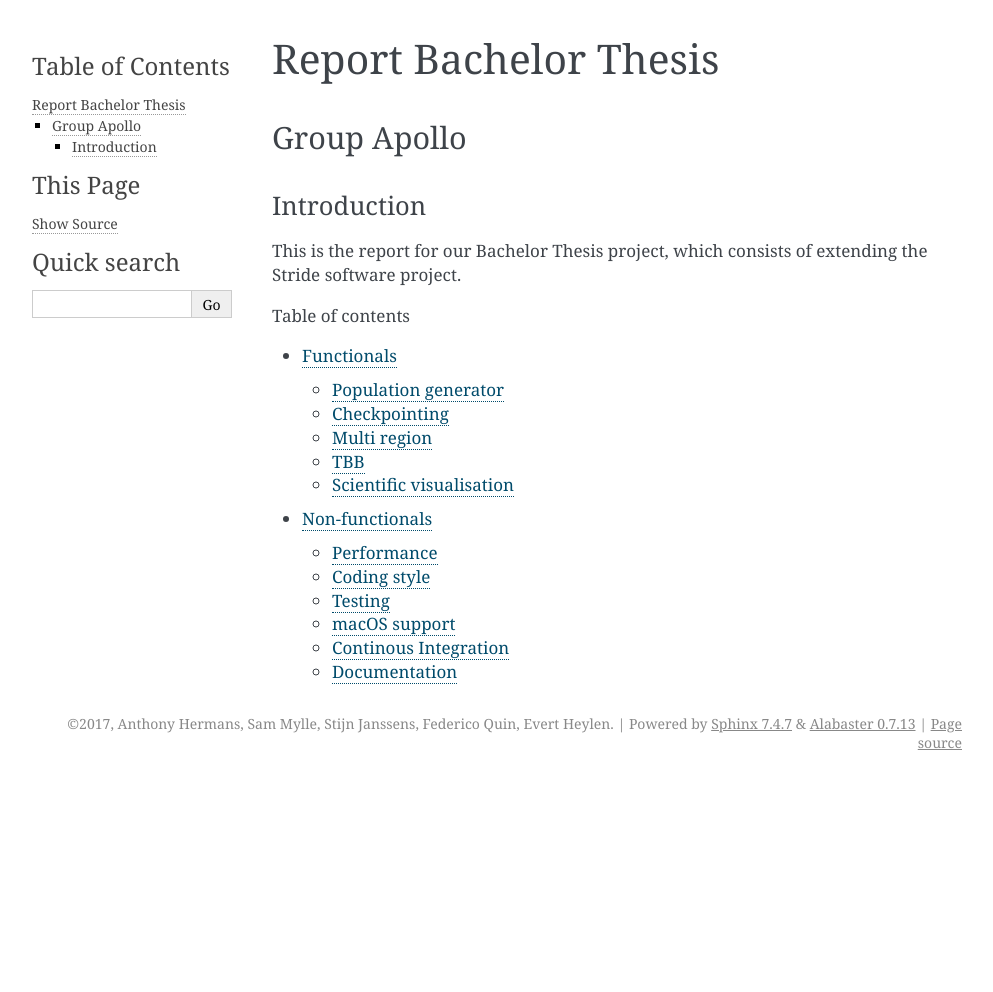
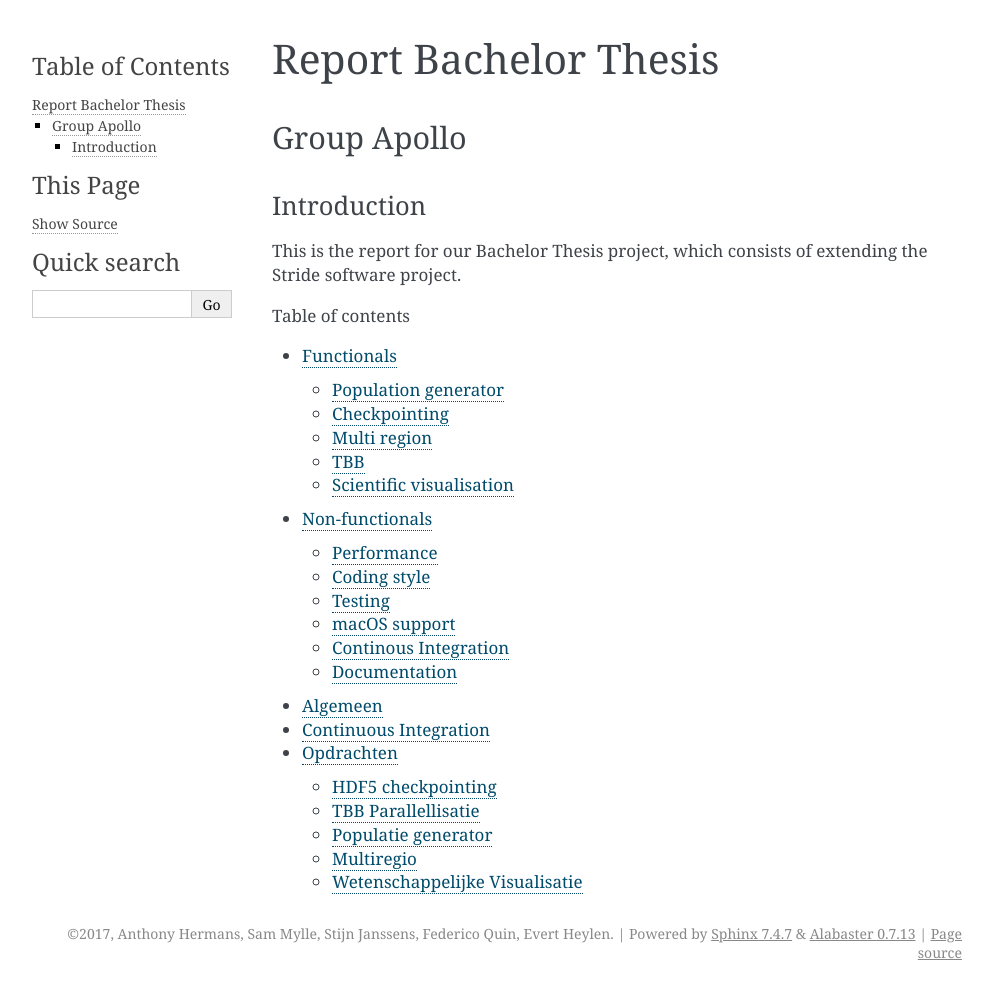
Before and after one commit to Stride-Apollo/Stride-Report, a Sphinx documentation site: the page built from source/index.rst, in a window 1280 px wide. Shown: the whole page, without its empty margins (148-1141 px from the left). Built offline with Sphinx 7.4.7, drawn with Linux system fonts in a browser that asks for light colours; before the commit the page ends 900 px from its top, so only the background shows below that; some of the changed lines change nothing that is shown.

Commit message:
added testplan

```diff
--- a/source/index.rst
+++ b/source/index.rst
@@ -22,3 +22,4 @@ This is the report for our Bachelor Thesis project, which consists of extending
 
    functionals.rst
    nonfunctionals.rst
+   testplan.rst
--- /dev/null
+++ b/source/testplan.rst
@@ -0,0 +1,52 @@
+Algemeen
+========
+
+We gebruiken gtest voor onze tests. De tests zelf splitsen we op in 2 grote delen, de unit tests die normaal snel uitgevoerd kunnen worden en de scenario tests die een pak meer tijd in beslag nemen. Via een parameter die at runtime wordt meegegeven kiezen we tussen de twee delen.
+
+Continuous Integration
+======================
+
+Er zijn 4 verschillende keuzes te maken:
+
+- (korte) unit tests of (lange) scenario tests
+
+- gcc of clang
+
+- TBB of OpenMP
+
+- met of zonder MPI (maar, zie Multiregio hieronder)
+
+Unit tests worden dikwijls uitgevoerd; namelijk bij alle commits. Een pull request mag niet doorgaan tenzij CI zegt dat het ok is (bovenop een manuele review). Zo’n snelle test bestaat dus uit 8 verschillende configuraties, die telkens de volledige testsuite draaien.
+
+Opdrachten
+==========
+
+Voor elke deelopdracht overlopen we even hoe we deze functionaliteit gaan testen.
+
+HDF5 checkpointing
+------------------
+
+Checkpointing testen we op verschillende manieren. Een eerste vorm van testen is het nagaan van het formaat en de inhoud van verschillende hdf5 files. Hierbij maken we een onderscheid tussen happy-day scenario files en foutieve files (niet conform met het opgestelde formaat, verschillend van de toestand van de simulator, ...). Vervolgens doen we een aantal scenario tests van verschillende tussentijdse checkpoints. Ten slotte vergelijken we de uitkomsten van continue runs (runs die van begin tot einde zijn uitgevoerd) met checkpointed runs (runs die starten vanuit een checkpoint).
+
+TBB Parallellisatie
+-------------------
+
+Om TBB te testen hebben we gekozen om eerst scenario’s te schrijven, dan deze scenario’s manueel uit te voeren. We gaan vervolgens de bekomen resultaten na. Als deze resultaten geen fouten bevatten, gebruiken we deze om test cases (gtest) te maken.
+
+Populatie generator
+-------------------
+
+Er zijn enkele klassen die de generator helpen bij het genereren van de populatie. Zo zijn er bijvoorbeeld de alias-methode en de klasse die berekeningen doet met geo-coördinaten. Deze hulpklassen zullen getest worden op zowel gewone scenario's als randgevallen.
+De tests van de generator zelf worden onderverdeeld in 3 delen. Het eerste onderdeel zijn de input files. Als deze files semantisch of syntactisch niet correct zijn moet de generator hiermee om kunnen gaan. Ten tweede moeten we de gegenereerde verdelingen nakijken. Extreme waardes zouden bij voldoende grote populaties niet mogen voorkomen. Het is bijvoorbeeld bijna onmogelijk dat er in een random gegenereerde populatie van 1 000 000 mensen met een werkloosheidsgraad van 10% 700 000 werklozen zijn. Ten slotte wordt er ook nog getest op de effectieve waarden. Bijvoorbeeld: alle gezinssamenstellingen zijn van het begin af aan bekend. Het zou niet mogen dat er een familie wordt gegenereerd waarvan de samenstelling eigenlijk niet bestaat.
+
+Multiregio
+----------
+
+In onze architectuur plannen we om de details van de MPI communicatie volledig weg te abstraheren in een interface die gelijk is voor zowel shared-memory implementatie als voor de MPI implementatie. Eens de implementatie van die interface voor MPI klaar is, testen we dit uitgebreid. Wegens de extra complexiteit die gedistribueerd testen met zich meebrengt, gaan we dit manueel doen (en dus liefst maar 1 keer). Testen met meerdere processen (en niet meerdere machines) kan wel iets meer herhaald worden.
+In de build configuratie kan MPI nog steeds aan of af gezet worden, maar er worden geen unit tests gedraaid die specifiek communicate tussen meerdere machines testen. Dit is dus eigenlijk specifiek om te zien of alles nog compileert en niet interfereert met andere componenten.
+Om unit tests te schrijven voor multiregio, gebruiken we dan uitsluitend de shared-memory implementatie. In theorie, als de interface zich hetzelfde gedraagt voor shared-memory als voor MPI, is dit voldoende. Om dat op te vangen plannen we om extra aandacht te besteden aan code reviews van MPI-specifieke code.
+
+Wetenschappelijke Visualisatie
+------------------------------
+
+Wetenschappelijke visualisatie is voornamelijk een GUI implementatie en is dus zeer moeilijk automatisch testbaar. De kwaliteit van deze visualisatie is ook niet objectief meetbaar. We zullen de wetenschappelijke visualisatie voornamelijk doorheen het project manueel testen.
```
